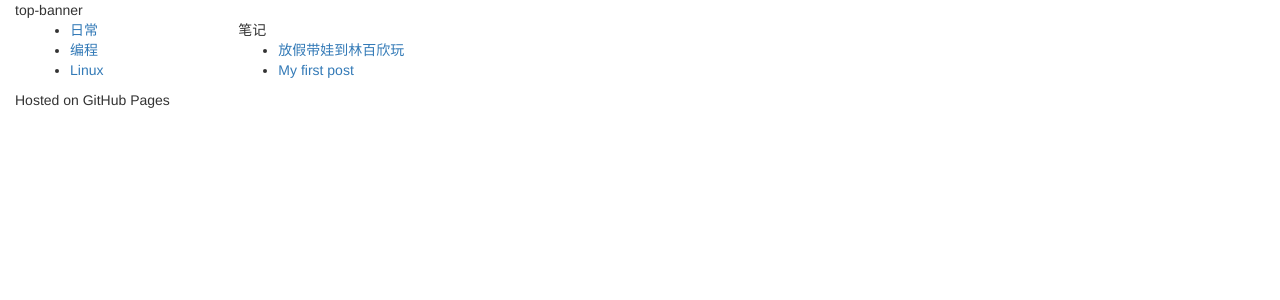
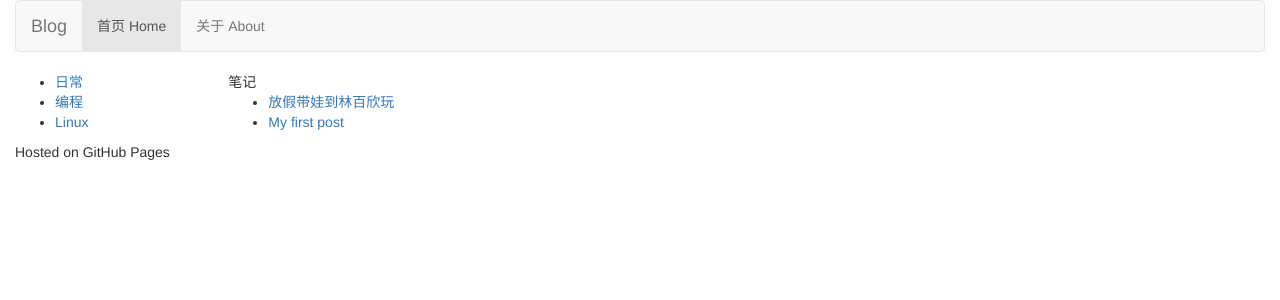
Before and after one commit to wellst/blog.wfen.cf, a Jekyll site: the page built from index.html, in a window 1280 px wide. Shown: the top 300 px of the page. Built offline with Jekyll 4.4.1, drawn with Linux system fonts in a browser that asks for light colours.

Commit message:
增加 nav

```diff
--- a/_includes/header.html
+++ b/_includes/header.html
@@ -21,6 +21,6 @@
     <div class="container-fluid" style="min-height: 80%">
       <div class="row">
         <div class="col-md-12">
-          top-banner
+          {% include nav.html %}
         </div>
       </div>
--- /dev/null
+++ b/_includes/nav.html
@@ -0,0 +1,22 @@
+<nav class="navbar navbar-default">
+  <div class="container-fluid">
+    <!-- Brand and toggle get grouped for better mobile display -->
+    <div class="navbar-header">
+      <button type="button" class="navbar-toggle collapsed" data-toggle="collapse" data-target="#bs-example-navbar-collapse-1" aria-expanded="false">
+        <span class="sr-only">Toggle navigation</span>
+        <span class="icon-bar"></span>
+        <span class="icon-bar"></span>
+        <span class="icon-bar"></span>
+      </button>
+      <a class="navbar-brand" href="/">Blog</a>
+    </div>
+
+    <!-- Collect the nav links, forms, and other content for toggling -->
+    <div class="collapse navbar-collapse" id="bs-navbar-collapse-1">
+      <ul class="nav navbar-nav">
+        <li class="active"><a href="/">首页 Home <span class="sr-only">(current)</span></a></li>
+        <li><a href="/about.html">关于 About</a></li>
+      </ul>
+    </div><!-- /.navbar-collapse -->
+  </div><!-- /.container-fluid -->
+</nav>
--- a/_layouts/index.html
+++ b/_layouts/index.html
@@ -1,5 +1,5 @@
 {% include header.html %}
-
+<div class="row">
   <div class="col-md-2">
     {% include category.html %}
   </div>
@@ -13,5 +13,5 @@
       {% endfor %}
     </ul>
   </div>
-
+</div>
 {% include footer.html %}
```
Lines whose indentation alone changed are shown as unchanged.
